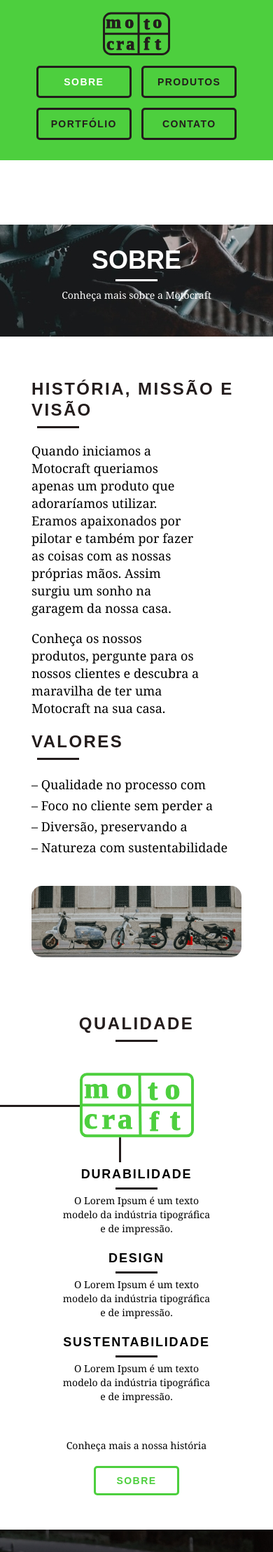
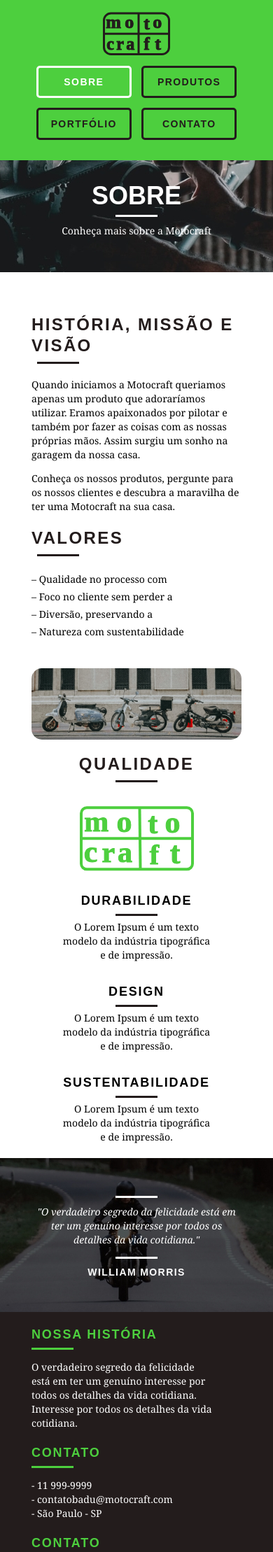
Before and after one commit to badu09/Motocraft, a PHP site: page /sobre.html in a window 390 px wide. Shown: the top 2218 px of the page at 70% size. Run offline with PHP 8.4, Linux system fonts and the light colour scheme.

Commit message:
finalizado o resposivo da página de sobre

```diff
--- a/index.html
+++ b/index.html
@@ -84,7 +84,7 @@
         <ul class="portfolio_lista">
           <li class="grid-8"><img src="/web/img/portfolio/portfolio-retro.jpg" alt="Motocicleta retrô"></li>
           <li class="grid-8"><img src="/web/img/portfolio/portfolio-esporte.jpg" alt="Motocicleta esporte"></li>
-          <li class="grid-16"><img src="/web/img/passeio.jpg" alt="Motocicleta passeio"></li>
+          <li class="grid-16"><img class="test" src="/web/img/passeio.jpg" alt="Motocicleta passeio"></li>
         </ul>
         <div class="call">
           <p>Conheça mais o nosso Portfólio</p>
@@ -131,7 +131,7 @@
             <h3>Contato</h3>
             <ul>
               <li>- 11 999-9999</li>
-              <li>- contatobadu@motocraft.com</li>
+              <li>- contato@motocraft.com</li>
               <li>- São Paulo - SP</li>
             </ul>
           </div>
--- a/sobre.html
+++ b/sobre.html
@@ -82,10 +82,6 @@
           <p>O Lorem Ipsum é um texto modelo da indústria tipográfica e de impressão.</p>
         </li>
       </ul>
-      <div class="call">
-        <p>Conheça mais a nossa história</p>
-        <a href="sobre.html" class="btn btn-preto">Sobre</a>
-      </div>
     </section>
     <section class="quebra">
       <blockquote class="quote-externo container">
--- a/web/css/grid.css
+++ b/web/css/grid.css
@@ -63,7 +63,7 @@
 .grid-1-3	{width: 300px;}
 
 
-/* Telas médias como tablet */
+/* Telas médias como tablets */
 
 @media only screen and (min-width: 788px) and (max-width: 979px) {
 	.container {
@@ -87,7 +87,6 @@
 .grid-15 	{width: 700px;}
 .grid-16 	{width: 748px;}
 .grid-1-3	{width: 236px;}
-
 }
 
 /* Telas de celulares */
--- a/web/css/resposivo.css
+++ b/web/css/resposivo.css
@@ -11,18 +11,37 @@
 */
 
 
-/* Estilo para telas médias como tablet */
+/* Estilo para telas médias como tablets */
 
 @media only screen and (min-width: 788px) and (max-width: 979px) {
 
+	/* Qualidade Home */
+	.qualidade::after {
+		right: 66px;
+	}
+
+	.qualidade_lista li {
+	text-align: center;
+	padding: 10px;
+	}
+
+	/* Footer */
+	.footer_redes ul li a{
+		display: block;
+	}
+
+	.footer_redes ul li img {
+		width: 40px;
+		height: 40px;
+	}
 
 }
 
-/* Estilo para telas de smartphone */
+/* Estilo para telas de smartphones */
 
 @media only screen and (max-width: 787px) {
 
-/* Header */
+	/* Header */
 	.header {
 		position: relative;
 		padding-bottom: 0px;
@@ -48,6 +67,11 @@
 		border-color: #fff;
 	}
 
+	.header_menu ul li a.menu_ativo {
+		color:#fff;
+		border-color: #fff;
+	}
+
 	.header_menu ul li {
 		margin: 5px;
 	}
@@ -55,9 +79,62 @@
 	/* Introdução */
 	.introducao {
 		margin-top: 0;
-		padding-top: 20px;
+		padding-top: 40px;
 		background: url("/web/img/bg-intro-mobile.jpg") no-repeat center;
-  background-size: cover;
+  		background-size: cover;
+	}
+
+	.introducao h1 {
+		font-size: 36px;
+	}
+
+	/* Introdução interna */
+	.introducao-interna {
+		margin-top: 0px;
+	}
+
+	/* Sobre */
+	.missao_sobre p {
+		font-size: 14px;
+		line-height: 20px;
+		padding-right: 0px;
+	}
+
+	.missao_sobre ul li {
+		font-size: 14px;
+		line-height: 25px;
+	}
+
+	  /* Qualidade */
+	.qualidade {
+		padding: 0px;
+  	}
+
+	/* Portfólio */
+	.portfolio li img.test{
+		background: url("/web/img/passeio-mobile.png") no-repeat center;
+	}
+
+	/* Qualidade Home */
+	.qualidade::after {
+		display: none;
+	}
+
+	.subtitulo {
+		margin-bottom: 30px;
+	  }
+
+	.qualidade_lista li {
+		margin-top: 30px;
+	}
+
+	.qualidade_lista  {
+		padding: 0px;
+	}
+
+	/* footer */
+	.autor {
+		text-align: left;
 	}
 
 }
--- a/web/css/style.css
+++ b/web/css/style.css
@@ -145,6 +145,7 @@ img {
   font-weight: bold;
   text-transform: uppercase;
 }
+
 .quote-externo {
   max-width: 320px;
   margin: 0 auto;
@@ -204,7 +205,6 @@ img {
 
 .produtos {
   padding: 60px 0;
-
 }
 
 .produtos_lista li {
@@ -220,7 +220,6 @@ img {
   text-transform: uppercase;
   letter-spacing: .1em;
   margin-top: 20px;
-
 }
 
 .produtos_lista li h3::after {
@@ -319,7 +318,6 @@ img {
   text-transform: uppercase;
   letter-spacing: .1em;
   margin-top: 20px;
-
 }
 
 .qualidade_lista li h3::after {
```
Also changed, not shown: web/img/passeio-mobile.jpg (added).
